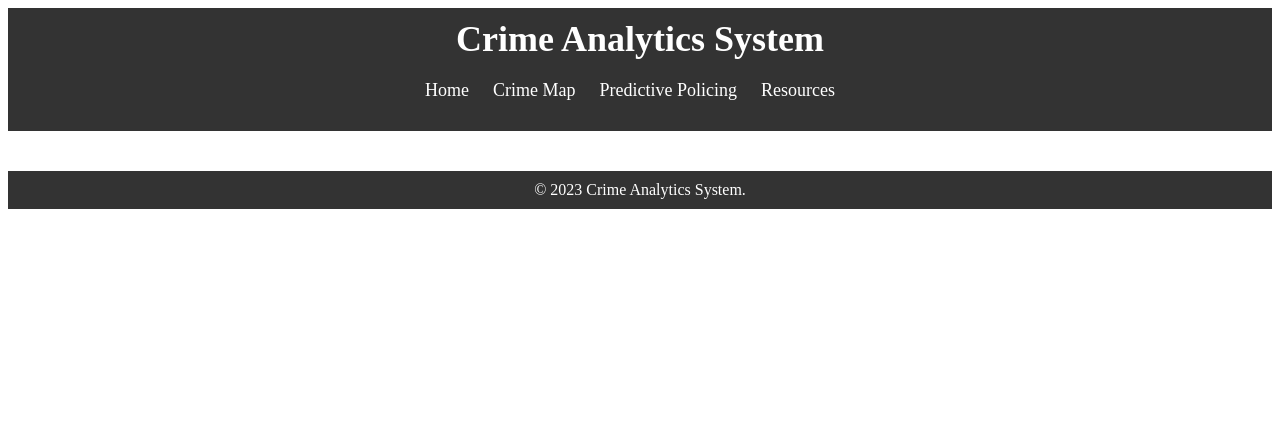
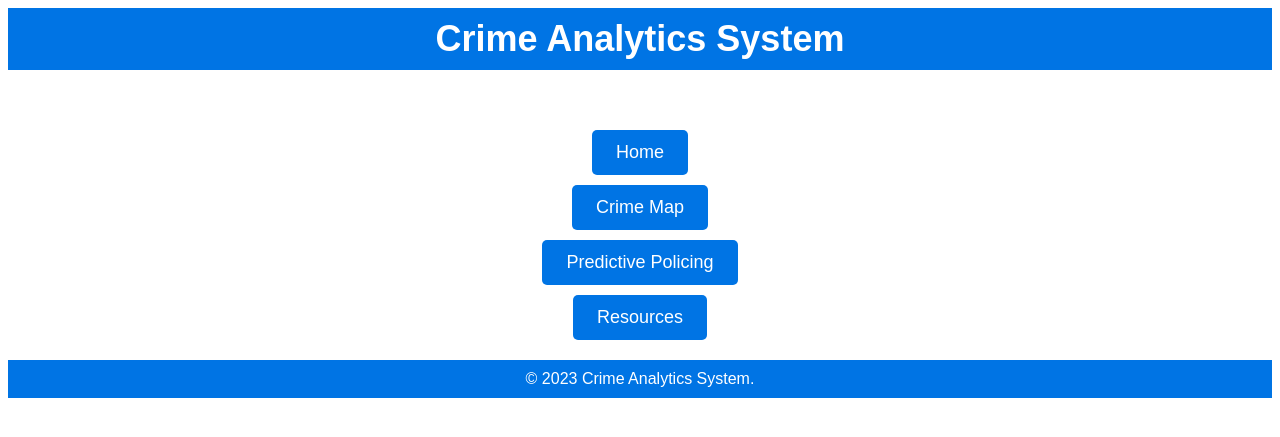
Before and after one commit to ShahdSawalhi/COSC-6050-Final-Project, a Flask app: page / in a window 1280 px wide. Shown: the top 437 px of the page. Run offline with Flask 3, Linux system fonts and the light colour scheme.

Commit message:
Change style of home page

```diff
--- a/templates/layout.html
+++ b/templates/layout.html
@@ -4,12 +4,19 @@
     <title>Crime Analytics System</title>
     <!-- Internal CSS styles -->
     <style>
+        /* Body styles */
+        body {
+            background-color: #fff; /* White background color */
+            color: #333; /* Text color */
+            font-family: Arial, sans-serif; /* Font style */
+        }
+
         /* Header styles */
         .header {
-            background-color: #333;
+            background-color: #0074e4; /* Blue header background color */
             color: #fff;
+            text-align: center;
             padding: 10px 0;
-            text-align: center;
         }
 
         .logo {
@@ -17,8 +24,10 @@
             margin: 0;
         }
 
+        /* Navigation buttons */
         .nav {
             margin: 20px 0;
+            text-align: center;
         }
 
         .nav ul {
@@ -28,14 +37,22 @@
         }
 
         .nav ul li {
-            display: inline;
-            margin-right: 20px;
+            margin: 10px 0;
         }
 
         .nav ul li a {
             text-decoration: none;
             color: #fff;
             font-size: 18px;
+            display: inline-block;
+            padding: 12px 24px; /* Adjust button padding as needed */
+            background-color: #0074e4; /* Blue button background color */
+            border-radius: 5px;
+            transition: background-color 0.3s ease;
+        }
+
+        .nav ul li a:hover {
+            background-color: #333; /* Grey button background color on hover */
         }
 
         /* Main content styles */
@@ -45,7 +62,7 @@
 
         /* Footer styles */
         .footer {
-            background-color: #333;
+            background-color: #0074e4; /* Blue footer background color */
             color: #fff;
             text-align: center;
             padding: 10px 0;
@@ -56,15 +73,6 @@
     <!-- Header Section -->
     <header class="header">
         <h1 class="logo">Crime Analytics System</h1>
-        <nav class="nav">
-            <ul>
-                <li><a href="/">Home</a></li>
-                <li><a href="/crime_map">Crime Map</a></li>
-                <li><a href="/predictive_policing">Predictive Policing</a></li>
-                <li><a href="/resources">Resources</a></li>  <!-- Adjusted placement for the "Resources" link -->
-                <!-- Add more navigation links as needed -->
-            </ul>
-        </nav>
     </header>
 
     <!-- Main Content Section -->
@@ -72,6 +80,17 @@
         <!-- This is where the content of individual pages will be displayed -->
         {% block content %}{% endblock %}
     </main>
+
+    <!-- Navigation buttons -->
+    <div class="nav">
+        <ul>
+            <li><a href="/">Home</a></li>
+            <li><a href="/crime_map">Crime Map</a></li>
+            <li><a href="/predictive_policing">Predictive Policing</a></li>
+            <li><a href="/resources">Resources</a></li>
+            <!-- Add more navigation links as needed -->
+        </ul>
+    </div>
 
     <!-- Footer Section -->
     <footer class="footer">
```
